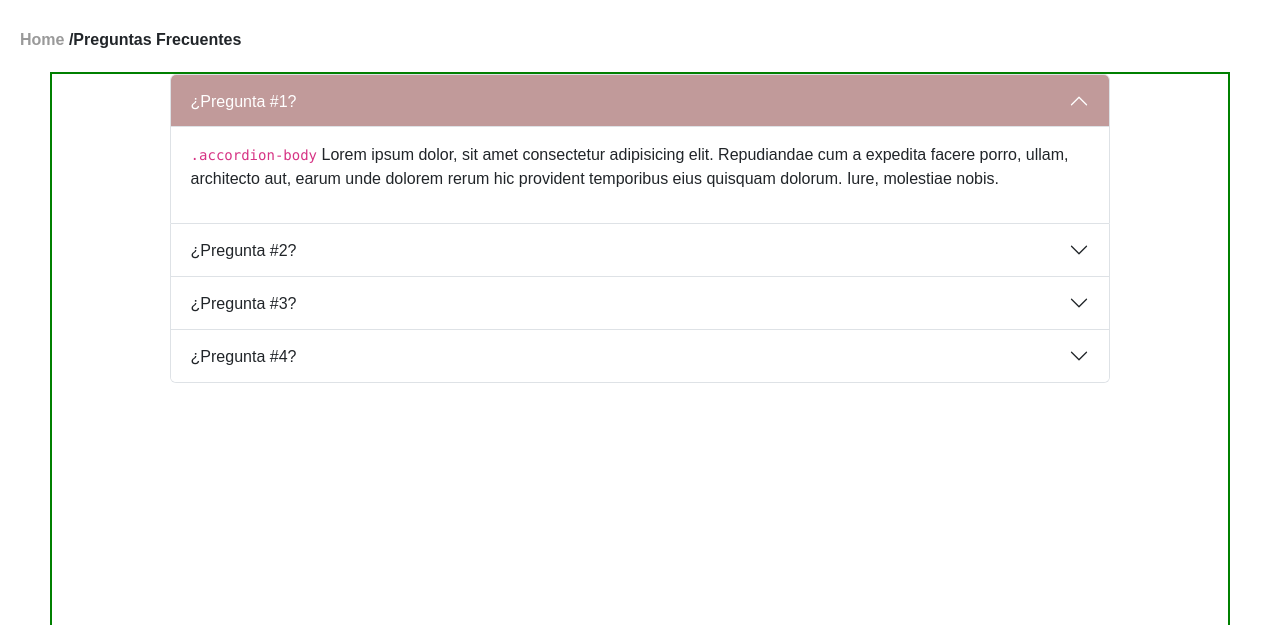
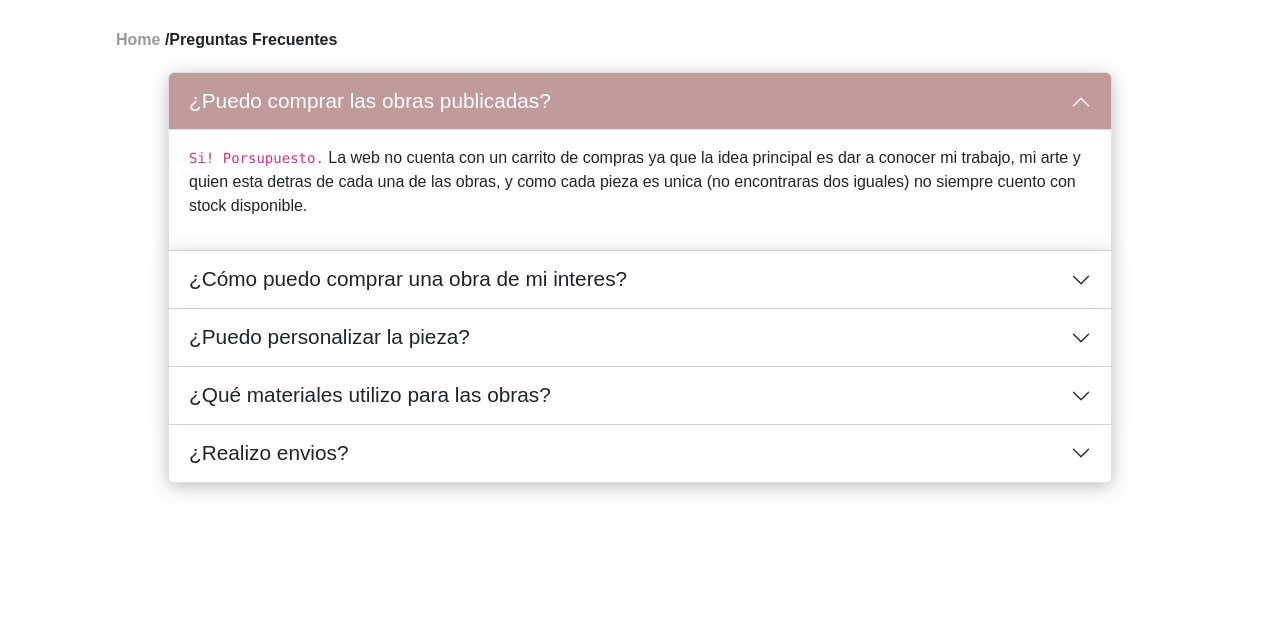
Before and after one commit to josefinagarcia0/proyectoFinalCoder, a website: page pages/faqs.html in a window 1280 px wide. Shown: the part 175-800 px from the top of the page. Drawn offline with nearby package versions, Linux system fonts and the light colour scheme; a web font is replaced by a local one.

Commit message:
completed faqs

```diff
--- a/pages/faqs.html
+++ b/pages/faqs.html
@@ -69,48 +69,60 @@
             <div class="accordion-item">
                 <h2 class="accordion-header" id="panelsStayOpen-headingOne">
                     <button class="accordion-button" type="button" data-bs-toggle="collapse" data-bs-target="#panelsStayOpen-collapseOne" aria-expanded="true" aria-controls="panelsStayOpen-collapseOne">
-                        ¿Pregunta #1?
+                        ¿Puedo comprar las obras publicadas?
                     </button>
                 </h2>
                 <div id="panelsStayOpen-collapseOne" class="accordion-collapse collapse show" aria-labelledby="panelsStayOpen-headingOne">
                     <div class="accordion-body">
-                        <p><code>.accordion-body</code> Lorem ipsum dolor, sit amet consectetur adipisicing elit. Repudiandae cum a expedita facere porro, ullam, architecto aut, earum unde dolorem rerum hic provident temporibus eius quisquam dolorum. Iure, molestiae nobis.</p>
+                        <p><code>Si! Porsupuesto.</code> La web no cuenta con un carrito de compras ya que la idea principal es dar a conocer mi trabajo, mi arte y quien esta detras de cada una de las obras, y como cada pieza es unica (no encontraras dos iguales) no siempre cuento con stock disponible.</p>
                     </div>
                 </div>
             </div>
             <div class="accordion-item">
                 <h2 class="accordion-header" id="panelsStayOpen-headingTwo">
                     <button class="accordion-button collapsed" type="button" data-bs-toggle="collapse" data-bs-target="#panelsStayOpen-collapseTwo" aria-expanded="false" aria-controls="panelsStayOpen-collapseTwo">
-                        ¿Pregunta #2?
+                        ¿Cómo puedo comprar una obra de mi interes?
                     </button>
                 </h2>
                 <div id="panelsStayOpen-collapseTwo" class="accordion-collapse collapse" aria-labelledby="panelsStayOpen-headingTwo">
                     <div class="accordion-body">
-                        <p><code>.accordion-body</code> Lorem ipsum dolor, sit amet consectetur adipisicing elit. Repudiandae cum a expedita facere porro, ullam, architecto aut, earum unde dolorem rerum hic provident temporibus eius quisquam dolorum. Iure, molestiae nobis.</p>
+                        <p><code>Comunicate conmigo!</code> En la sección de <a href="contacto.html">contacto</a> vas a encontrar toda la información para que puedas ponerte en contacto conmigo ó también podes llenar el formulario con tus datos y la obra que te gustaria adquirir y en seguida me pondre en contacto!.</p>
                     </div>
                 </div>
             </div>
             <div class="accordion-item">
                 <h2 class="accordion-header" id="panelsStayOpen-headingThree">
                     <button class="accordion-button collapsed" type="button" data-bs-toggle="collapse" data-bs-target="#panelsStayOpen-collapseThree" aria-expanded="false" aria-controls="panelsStayOpen-collapseThree">
-                        ¿Pregunta #3?
+                        ¿Puedo personalizar la pieza?
                     </button>
                 </h2>
                 <div id="panelsStayOpen-collapseThree" class="accordion-collapse collapse" aria-labelledby="panelsStayOpen-headingThree">
                     <div class="accordion-body">
-                        <p><code>.accordion-body</code> Lorem ipsum dolor, sit amet consectetur adipisicing elit. Repudiandae cum a expedita facere porro, ullam, architecto aut, earum unde dolorem rerum hic provident temporibus eius quisquam dolorum. Iure, molestiae nobis.</p>
+                        <p><code>Claro!</code> Todas las piezas son artesanales hechas a mano y podemos modificarlas para que se adapten a las necesidades del cliente, siempre conservando mi estilo y mi escencia claro, que es lo que me diferencia del resto de los artistas! Ofrezco tres opciones de colores de cuadros diferentes, tambien diferentes medidas y en los telares podemos recrear un nuevo diseño!.</p>
                     </div>
                 </div>
             </div>
             <div class="accordion-item">
                 <h2 class="accordion-header" id="panelsStayOpen-headingFour">
                     <button class="accordion-button collapsed" type="button" data-bs-toggle="collapse" data-bs-target="#panelsStayOpen-collapseFour" aria-expanded="false" aria-controls="panelsStayOpen-collapseFour">
-                        ¿Pregunta #4?
+                        ¿Qué materiales utilizo para las obras?
                     </button>
                 </h2>
                 <div id="panelsStayOpen-collapseFour" class="accordion-collapse collapse" aria-labelledby="panelsStayOpen-headingFour">
                     <div class="accordion-body">
-                        <p><code>.accordion-body</code> Lorem ipsum dolor, sit amet consectetur adipisicing elit. Repudiandae cum a expedita facere porro, ullam, architecto aut, earum unde dolorem rerum hic provident temporibus eius quisquam dolorum. Iure, molestiae nobis.</p>
+                        <p>Utilizo como canvas tejidos naturales de algodón y lino. Los bastidores están construidos en madera y montados a mano.Como cada obra es diferente, la textura variará. No coloque la pintura al aire libre, cerca del fuego, cerca del calor (por ejemplo, cerca de un calentador), cerca del agua o en cualquier ambiente húmedo, ya que el tejido y la tinta responden al tacto, la luz solar, la humedad y la temperatura.</p>
+                    </div>
+                </div>
+            </div>
+            <div class="accordion-item">
+                <h2 class="accordion-header" id="panelsStayOpen-headingFive">
+                    <button class="accordion-button collapsed" type="button" data-bs-toggle="collapse" data-bs-target="#panelsStayOpen-collapseFive" aria-expanded="false" aria-controls="panelsStayOpen-collapseFive">
+                        ¿Realizo envios?
+                    </button>
+                </h2>
+                <div id="panelsStayOpen-collapseFive" class="accordion-collapse collapse" aria-labelledby="panelsStayOpen-headingFive">
+                    <div class="accordion-body">
+                        <p><code>Claro!</code> Sin embargo el tiempo del mismo se va a ver afectado dependiendo de cada obra en particular y necesidad del cliente. Ya que hay que tener en cuenta si se necesitan modificaciones o si la obra esta en stock en ese momento. Realizo envios a toda Argentina y el costo también dependera del tamaño de la obra (esto ultimo por condición del correo). Yo no cobro ningun extra por realizar los envios, el precio que usted abona es unicamente por el servicio de mensajeria.</p>
                     </div>
                 </div>
             </div>
--- a/scss/views/_faqs.scss
+++ b/scss/views/_faqs.scss
@@ -1,16 +1,19 @@
 /* --------- estilos preguntas frecuentes/pages --------- */
 .main-faqs{
-    border: 2px solid green;
     display: flex;
     justify-content: center;
-    height: 70vh;
+    height: fit-content;
+    min-height: 70vh;
     margin: 0px 50px;
 
     .accordion{
         width: 100%;
+        .accordion-item{
+            box-shadow: 0 4px 18px 0 rgba(0, 0, 0, 0.25);
         }
 
         .accordion-button{
+            font-size: 1.3rem;
             &:not(.collapsed){
                 color: inherit;
                 background: $color-paleta-rosa;
@@ -24,4 +27,10 @@
                 box-shadow: inherit;
             }
         }
+
+        a{
+            color: $color-paleta-rosa;
+            text-decoration: underline;
         }
+    }
+}
--- a/scss/views/_mediaqueries.scss
+++ b/scss/views/_mediaqueries.scss
@@ -20,12 +20,12 @@
         height: 500px;
     }
 
-    /* mq - sobre mi */
+    /* ------ mq - sobre mi ------ */
     .parrafo{
         min-width: 500px;
     }
 
-    /* mq - coleccion */
+    /* ------ mq - coleccion ------ */
     .main-coleccion{
         display: grid;
         grid-template-columns: 1fr 5fr;
@@ -56,6 +56,12 @@
 }
 
 @media screen and (min-width:1080px) {
+    /* ------ mq general (ruta) ------ */
+    .ruta-nav{
+        .ruta{
+            padding-left: 6rem;
+        }
+    }
 
     /* ------ mq home ------ */
     .section-desc{
@@ -72,7 +78,7 @@
     }
 
 
-    /* mq - sobre mi */
+    /* ------mq - sobre mi ------ */
     .sobre-mi{
         display: grid;
         grid-template-columns: 1fr 1fr;
@@ -93,13 +99,13 @@
         }
     }
 
-    /* mq - coleccion */
+    /* ------ mq - coleccion ------ */
     .galeria{
         grid-area: galeria;
         grid-template-columns: repeat(auto-fit, minmax(240px, 1fr));
     }
 
-    /* mq - contacto */
+    /* ------ mq - contacto ------ */
     .contacto{
         display: grid;
         grid-template-columns: 1fr 1fr;
@@ -118,7 +124,7 @@
         }
     }
 
-    /* mq - faqs */
+    /* ------ mq - faqs ------ */
     .main-faqs{
         .accordion{
             width: 80%;
@@ -128,7 +134,7 @@
 
 @media screen and (min-width:1400px) {
 
-    /* mq - sobre mi */
+    /* ------ mq - sobre mi ------ */
     .sobre-mi{
 
         .imagen-sobreMi{
@@ -140,7 +146,7 @@
         grid-template-columns: repeat(auto-fit, minmax(280px, 1fr));
     }
 
-    /* mq - faqs */
+    /* ------ mq - faqs ------ */
     .main-faqs{
         .accordion{
             width: 60%;
@@ -151,7 +157,7 @@
 
 /* ------- mq - coleccion (desktop first) -------------*/
 @media screen and (max-width:720px) {
-    /* mq - coleccion */
+    /* ------ mq - coleccion ------ */
     .aside{
         font-size: medium;
 
```
Also changed, not shown: css/main.css. Lines whose indentation alone changed are shown as unchanged.
